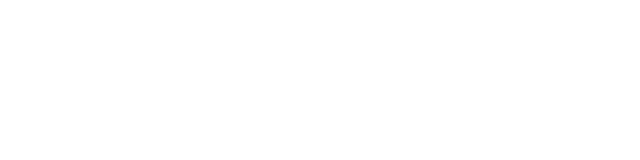
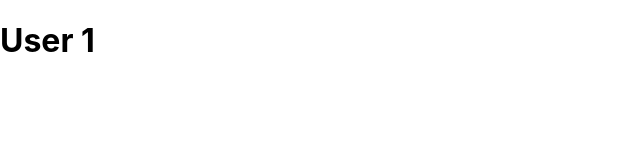
Before and after one commit to ahsanarique/nextjs-practice, a Next.js app: page /user-profile in a window 1280 px wide. Before the commit this address had no page. Shown: the top 160 px of the page, without its empty margins (0-640 px from the left). Built offline with nearby package versions, Linux system fonts and the light colour scheme.

Commit message:
getServerSideProps

```diff
--- /dev/null
+++ b/pages/user-profile.js
@@ -0,0 +1,19 @@
+const UserProfilePage = (props) => {
+  return (
+    <div>
+      <h1>{props.username}</h1>
+    </div>
+  );
+};
+
+export async function getServerSideProps(context) {
+  const { params, req, res } = context;
+
+  return {
+    props: {
+      username: "User 1",
+    },
+  };
+}
+
+export default UserProfilePage;
```
